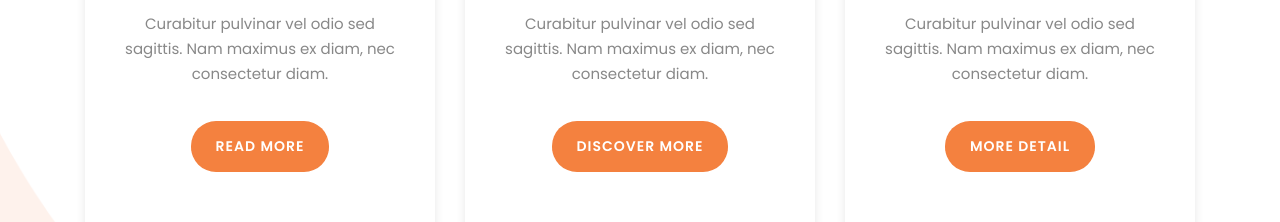
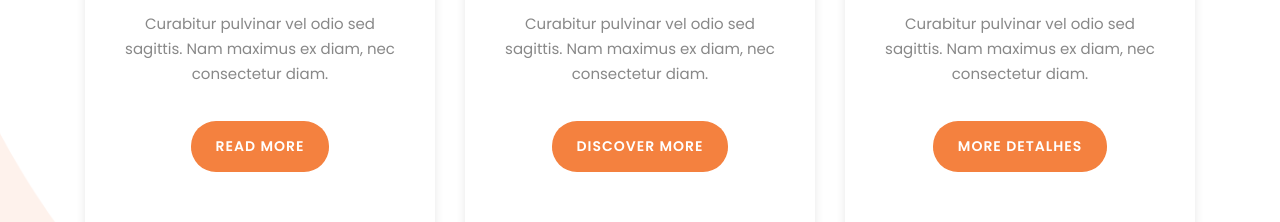
Before and after one commit to franciscasouza/templatemo_lava_landing_page, a plain HTML site: page index.html in a window 1280 px wide. Shown: the part 1120-1342 px from the top of the page. Drawn offline with Linux system fonts and the light colour scheme.

Commit message:
Modificando details para detalhes

```diff
--- a/index.html
+++ b/index.html
@@ -144,7 +144,7 @@ https://templatemo.com/tm-540-lava-landing-page
                             <h4>Email Design</h4>
                             <p>Curabitur pulvinar vel odio sed sagittis. Nam maximus ex diam, nec consectetur diam.</p>
                             <a href="#testimonials" class="main-button">
-                                More Detail
+                                More Detalhes
                             </a>
                         </div>
                     </div>
```
